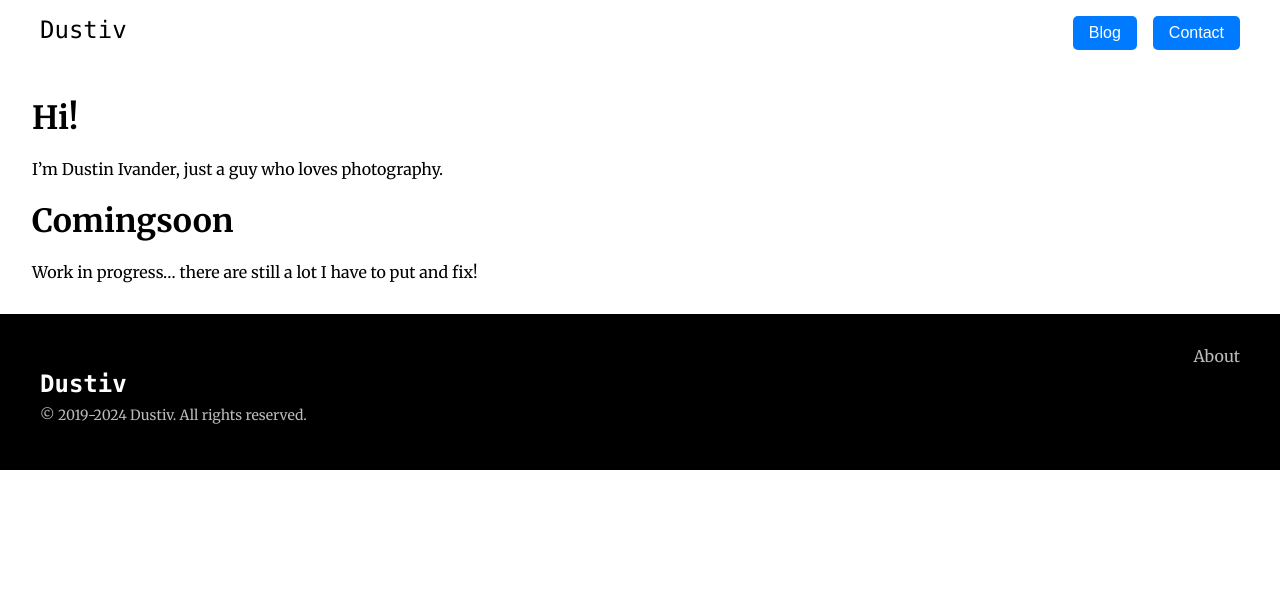
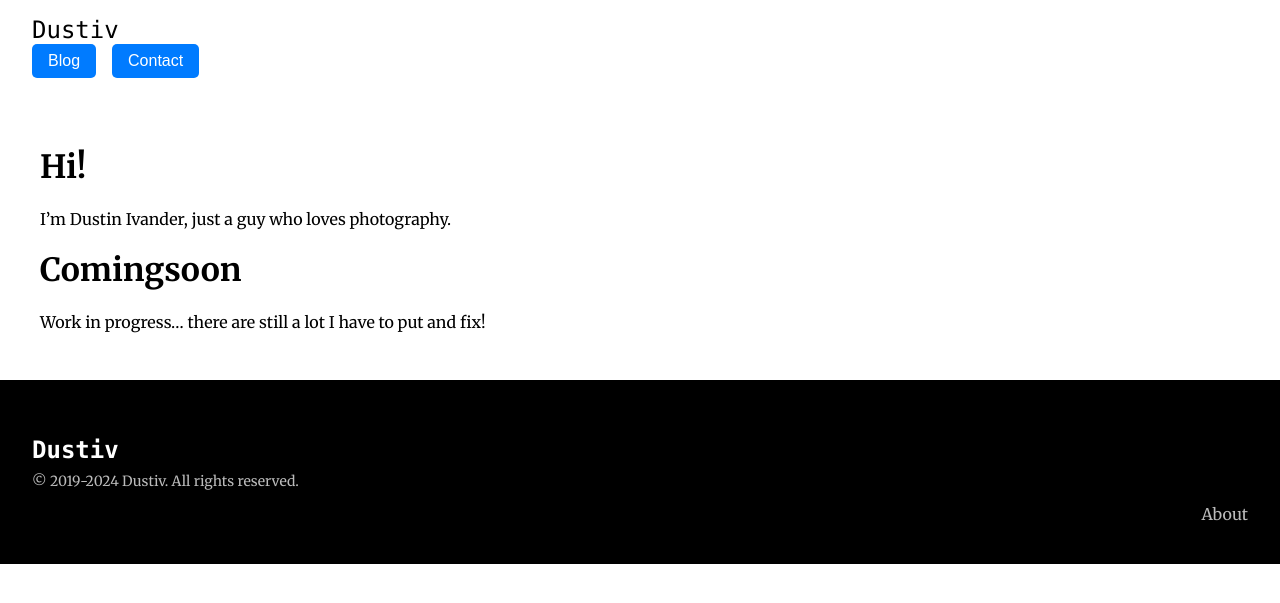
Before and after one commit to dustivndr/dustivndr.github.io, a Jekyll site: the page built from index.md, in a window 1280 px wide. Shown: the top 603 px of the page. Built offline with Jekyll 4.4.1, drawn with Linux system fonts in a browser that asks for light colours.

Commit message:
general reset

```diff
--- a/assets/main.css
+++ b/assets/main.css
@@ -2,33 +2,20 @@ body {
     font-family: 'Merriweather', serif;
     margin: 0;
     padding: 0;
+    box-sizing: border-box;
 }
 
-
-
-
-
 /* HEADER */
-
 .site-header {
     background-color: #fff;
     color: #000;
-    padding: 1rem 2rem;s
+    padding: 1rem 2em;
     display: flex;
     align-items: center;
     justify-content: space-between;
     position: sticky;
     top: 0;
     z-index: 1000;
-}
-
-.container {
-    max-width: 1200px;
-    margin: 0 auto;
-    display: flex;
-    align-items: center;
-    justify-content: space-between;
-    width: 100%;
 }
 
 .site-name .logo {
@@ -57,45 +44,22 @@ body {
     background: #0056b3;
 }
 
-
-
-
-
-
-/* THE MAIN PART */
-
+/* MAIN PART */
 main {
     max-width: 1200px;
-    margin: 2rem;
+    margin: 0 auto;
+    padding: 2em;
 }
 
-
-
-
-
-
-
 /* FOOTER */
-
 .site-footer {
     background-color: #000;
-    /* Dark background */
     color: #fff;
-    /* White text */
-    padding: 2rem;
-}
-
-.container {
-    max-width: 1200px;
-    margin: 0 auto;
-    display: flex;
-    justify-content: space-between;
-    align-items: flex-start;
+    padding: 2em;
 }
 
 .footer-left {
     flex: 1;
-    /* Take up space on the left */
 }
 
 .footer-title {
```
